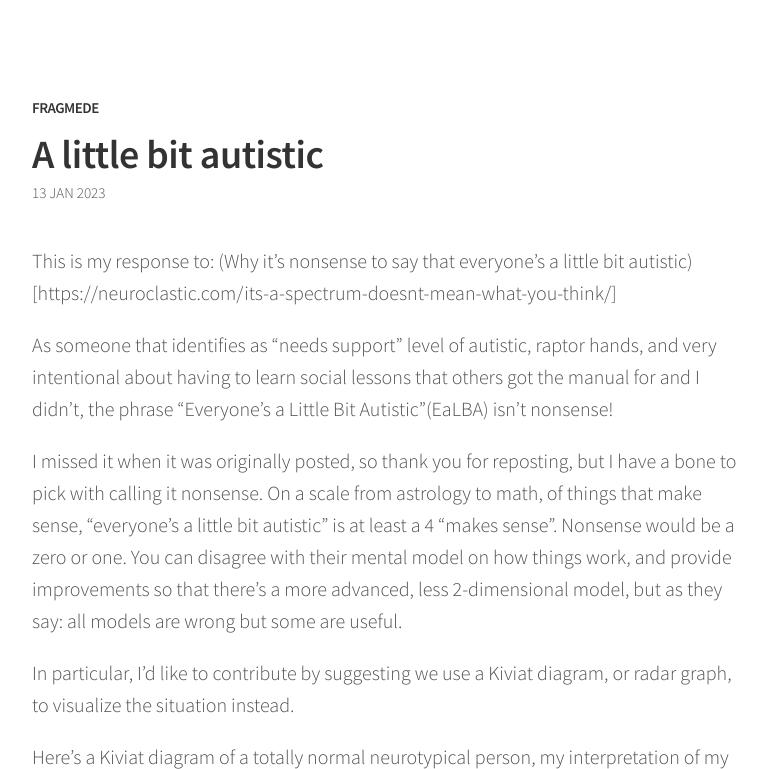
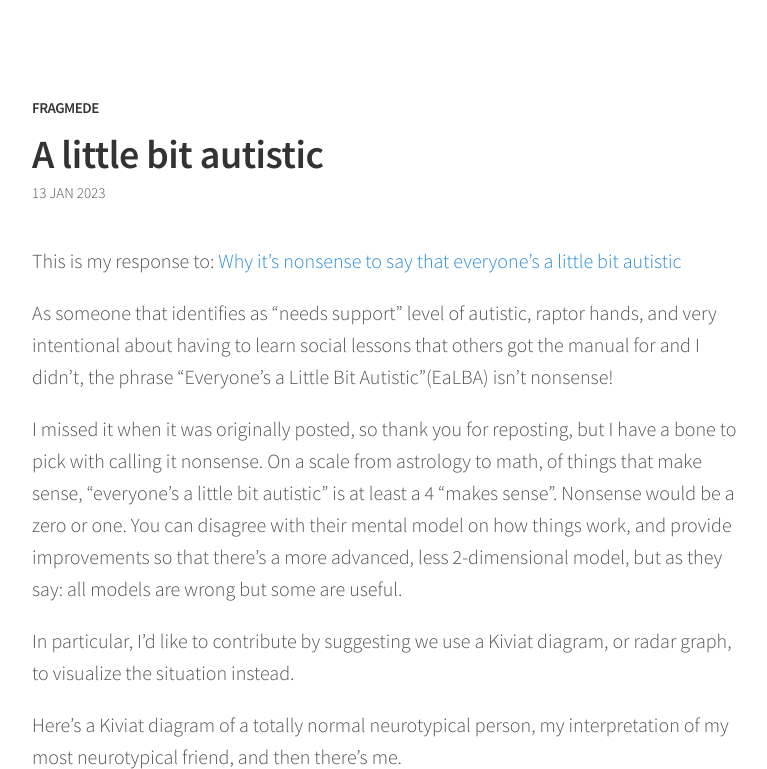
Before and after one commit to fragmede/fragmede.github.io, a Jekyll site: the page built from _posts/2023-01-13-autism.markdown, in a window 1280 px wide and 900 px high, cut to the strip 0-769 px from the top of the window. Shown: the whole strip, without its empty margins (248-1015 px from the left). Built offline with Jekyll 4.4.1, drawn with Linux system fonts in a browser that asks for light colours.

Commit message:
fix link markup.

```diff
--- a/_posts/2023-01-13-autism.markdown
+++ b/_posts/2023-01-13-autism.markdown
@@ -5,7 +5,7 @@ date:   2023-01-13 00:00:00 PST
 categories: autism
 ---
 
-This is my response to: (Why it's nonsense to say that everyone's a little bit autistic)[https://neuroclastic.com/its-a-spectrum-doesnt-mean-what-you-think/]
+This is my response to: [Why it's nonsense to say that everyone's a little bit autistic](https://neuroclastic.com/its-a-spectrum-doesnt-mean-what-you-think/)
 
 As someone that identifies as "needs support" level of autistic, raptor hands, and very intentional about having to learn social lessons that others got the manual for and I didn't, the phrase "Everyone's a Little Bit Autistic"(EaLBA) isn't nonsense!
 
```
Also changed, not shown: 1 other file.
